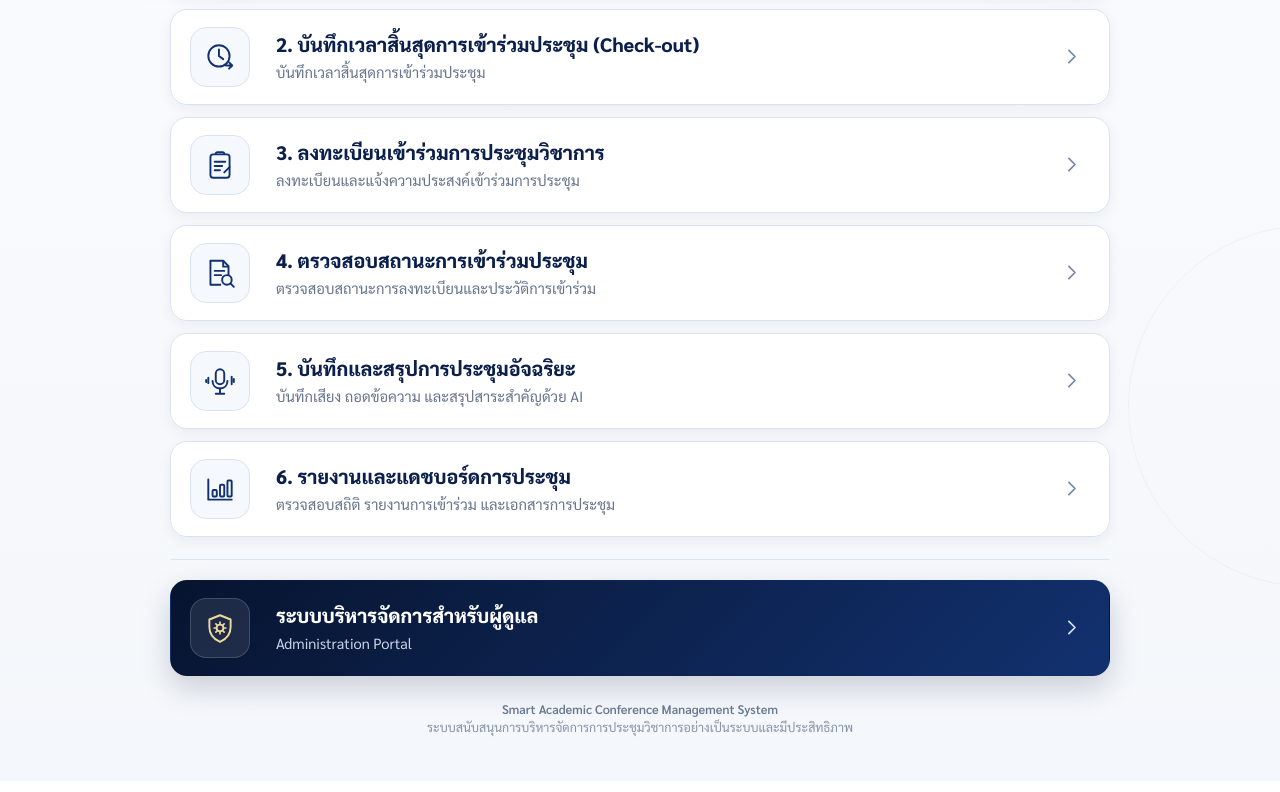
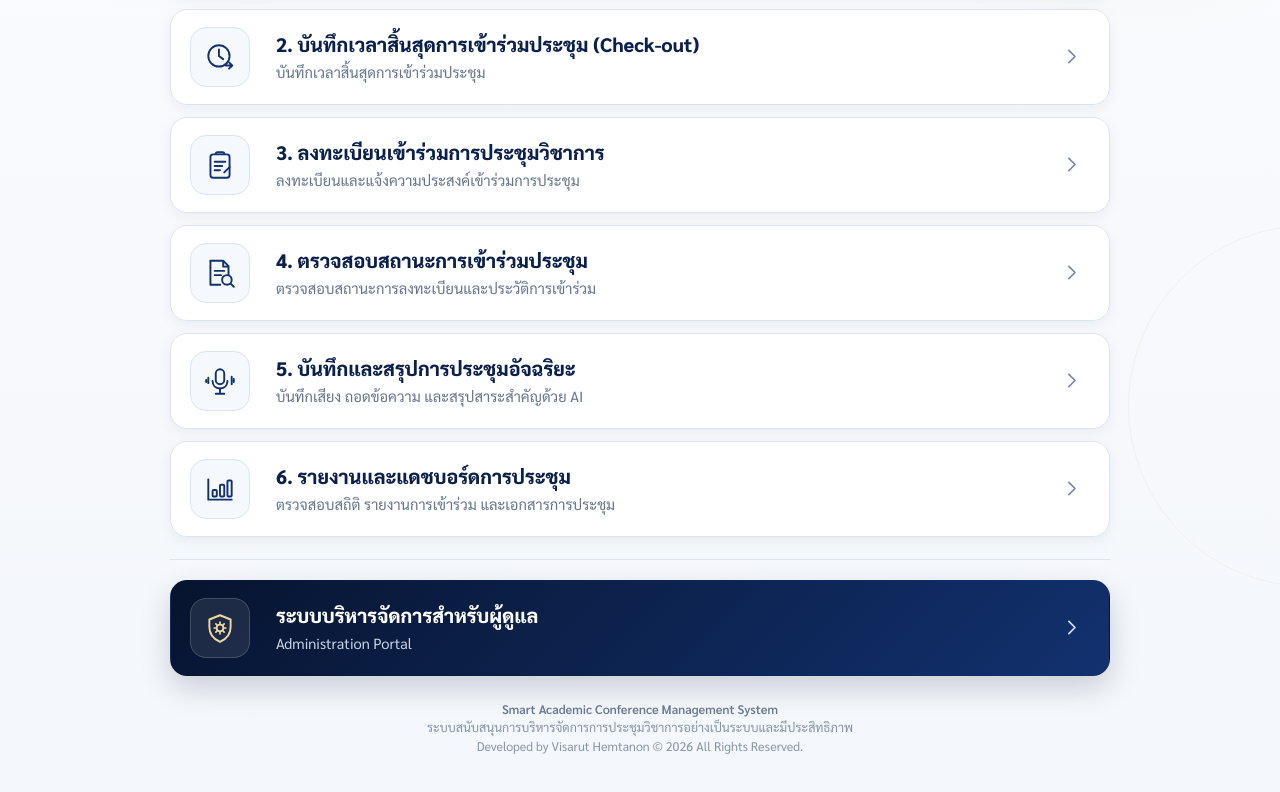
Before and after one commit to s6802061811100-star/academic-face-scan, a website: page index.html in a window 1280 px wide. Shown: the part 423-1215 px from the top of the page. Drawn offline with Linux system fonts and the light colour scheme.

Commit message:
Update index.html

```diff
--- a/index.html
+++ b/index.html
@@ -639,7 +639,9 @@
 
     <footer class="system-footer">
       <strong>Smart Academic Conference Management System</strong><br>
-      ระบบสนับสนุนการบริหารจัดการการประชุมวิชาการอย่างเป็นระบบและมีประสิทธิภาพ
+      ระบบสนับสนุนการบริหารจัดการการประชุมวิชาการอย่างเป็นระบบและมีประสิทธิภาพ<br>
+      Developed by Visarut Hemtanon
+© 2026 All Rights Reserved.
     </footer>
 
   </div>
```
